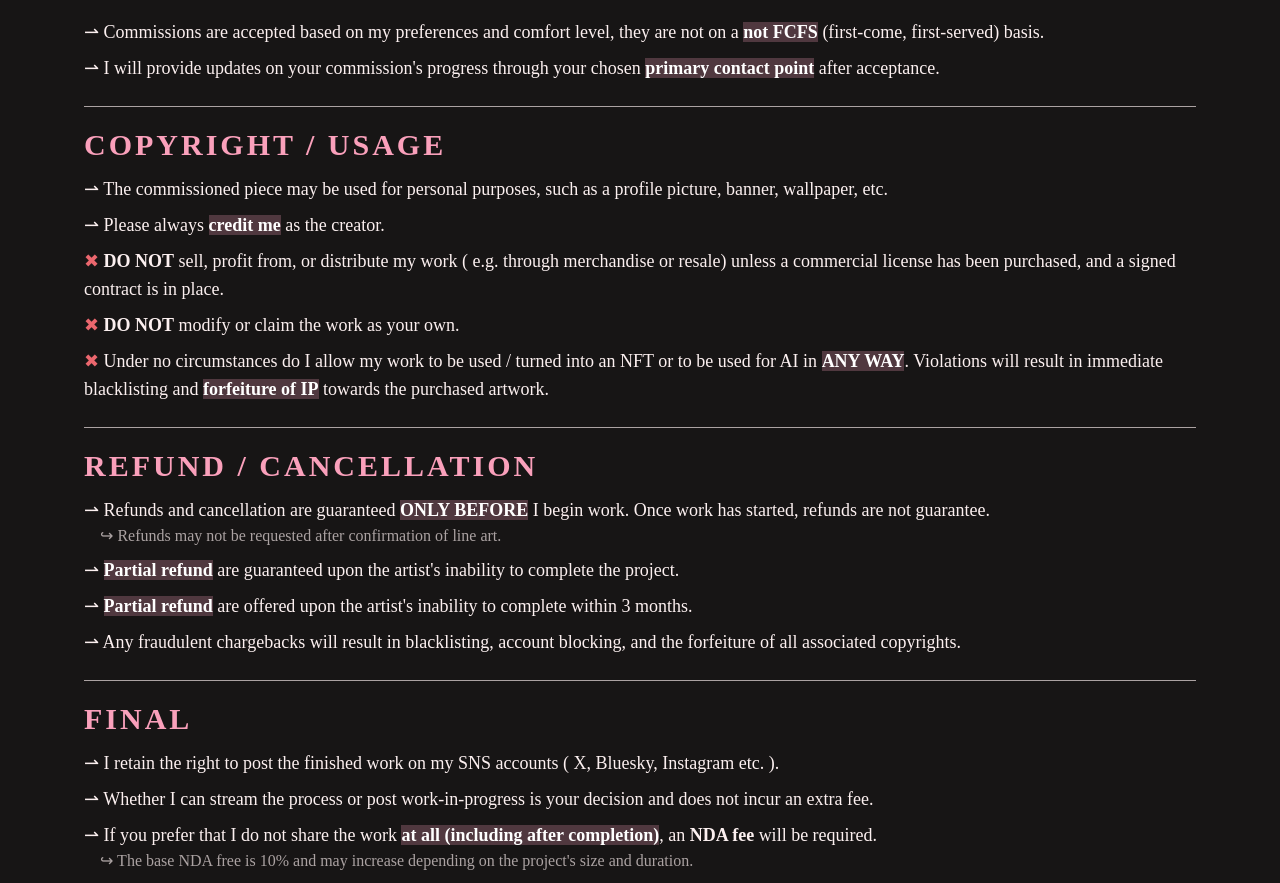
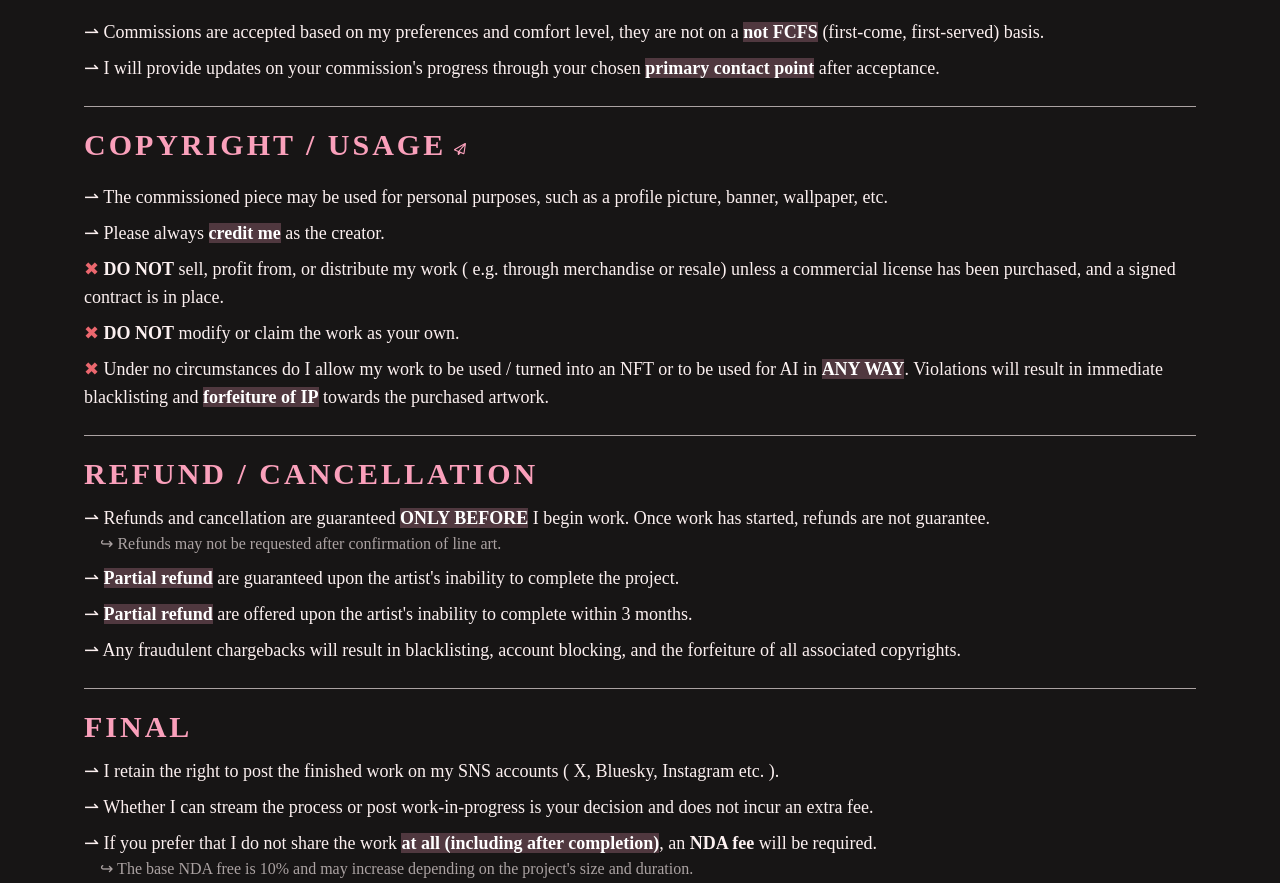
Before and after one commit to cosyreii/ReiingArt, a SvelteKit app: page /terms in a window 1280 px wide. Shown: the part 962-1845 px from the top of the page. Built offline with nearby package versions, Linux system fonts and the light colour scheme; a web font is replaced by a local one.

Commit message:
/unavailable

```diff
--- a/src/routes/+page.svelte
+++ b/src/routes/+page.svelte
@@ -122,7 +122,7 @@
 				<div class="flex flex-row items-center pt-2">
 					<a
 						class="flex cursor-pointer flex-row items-center hover:underline"
-						href="https://www.reiing.art/unavailable"
+						href="/unavailable"
 						target="_blank"
 					>
 						<img
--- a/src/routes/terms/+page.svelte
+++ b/src/routes/terms/+page.svelte
@@ -1,5 +1,6 @@
 <script>
 	import GoToTop from '$lib/components/go-to-top.svelte';
+	import NorthEast from '$lib/components/northeast-plane.svelte';
 </script>
 
 <svelte:head>
@@ -96,9 +97,13 @@
 
 	<hr class="my-4 w-full border-translucent" />
 	<div>
-		<p class="mb-3 mt-1 flex w-full text-3xl font-black tracking-widest text-pink">
-			COPYRIGHT / USAGE
-		</p>
+		<a
+			class="flex cursor-pointer flex-row items-center text-pink hover:underline"
+			href="/unavailable"
+		>
+			<p class="mr-2 mb-3 mt-1 flex text-3xl font-black tracking-widest">COPYRIGHT / USAGE</p>
+			<NorthEast class="justify-end" />
+		</a>
 		<p class="my-2">
 			⇀ The commissioned piece may be used for personal purposes, such as a profile picture, banner,
 			wallpaper, etc.
```
